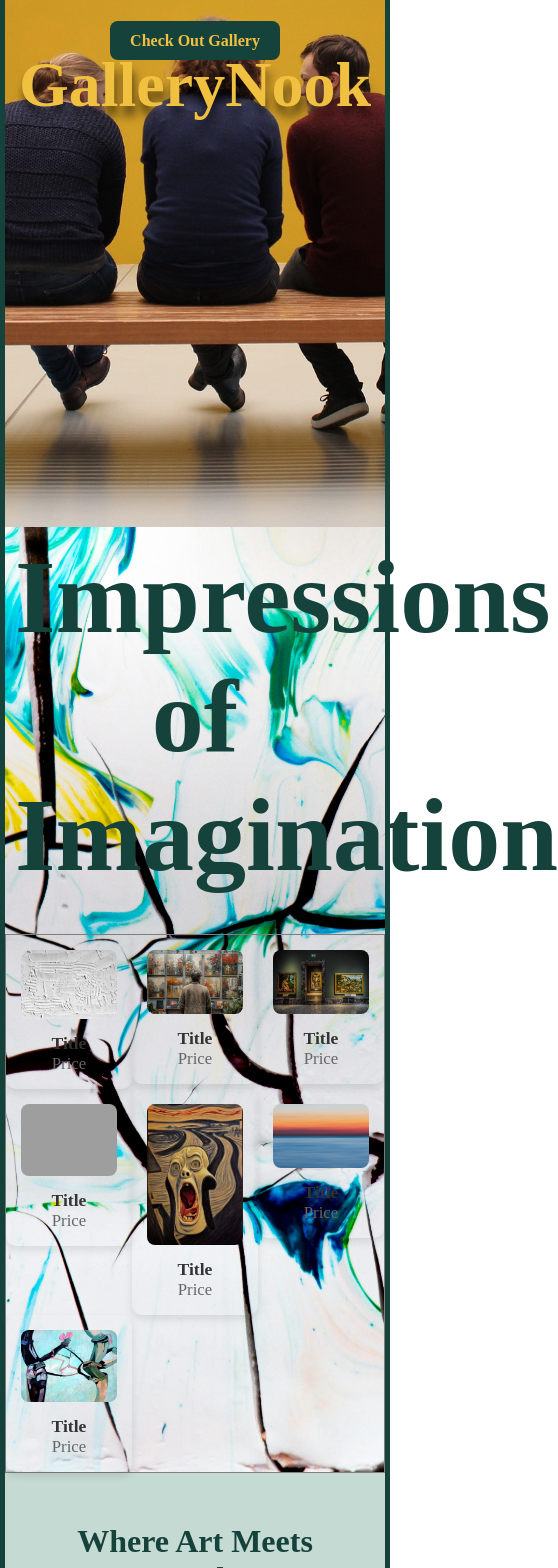
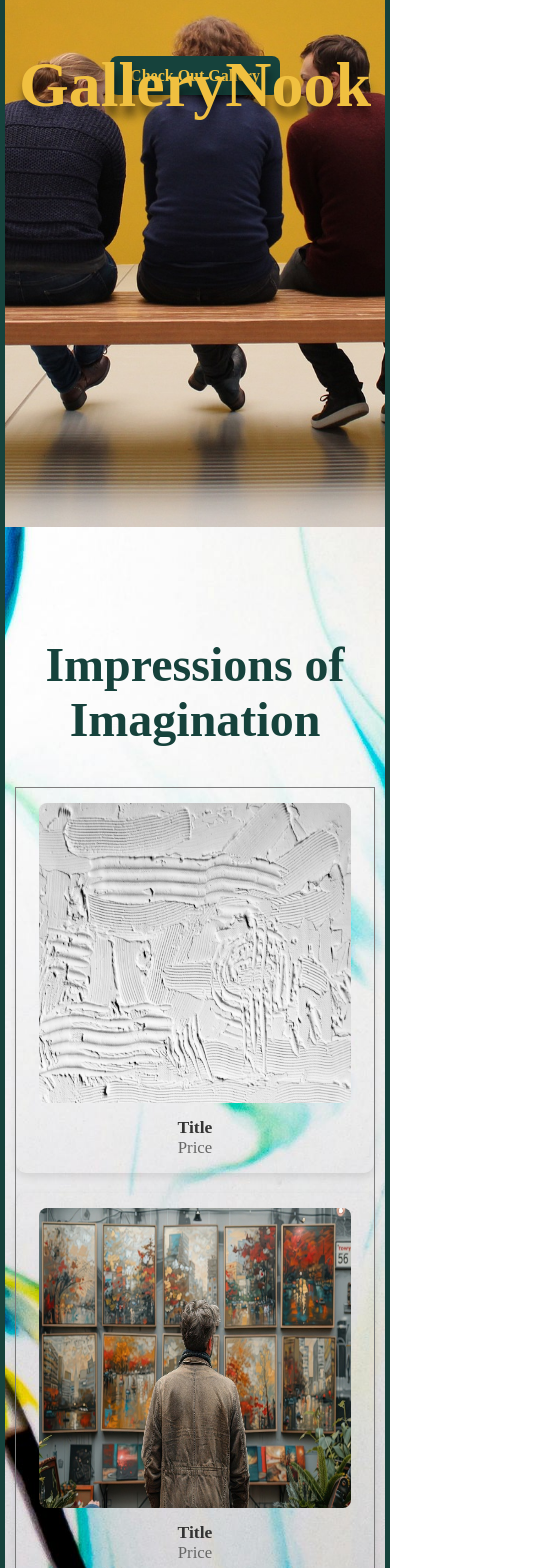
Before and after one commit to Dev-Mfundo/GalleryNook, a React (Vite) app: page / in a window 390 px wide. Shown: the part 432-2000 px from the top of the page, 558 px wide, since content can reach past the window. Built offline with nearby package versions, Linux system fonts and the light colour scheme; grey boxes are pictures that could not be loaded.

Commit message:
saving progress: part 2- gallery and portraits responsive left with sizing imgs then take images put them in a an array/object still figuring that out.

```diff
--- a/src/App.css
+++ b/src/App.css
@@ -172,7 +172,9 @@ main{
   color: #33333356;
   font-size: 7rem;
 }
-
+#checkOut{
+  margin-top: 35px;
+}
 @media only screen and (max-width: 768px) {
   .hero-images {
       flex-direction: column;
@@ -192,9 +194,11 @@ main{
   background-position: center;
   background-repeat: no-repeat;
   background-size: cover;
+  padding: 50px 10px;
 }
 .gallery-section h2{
-  font-size: 6.5rem;
+  margin-top: 50px;
+  font-size: 3rem;
   font-weight: 600;
   text-align: center;
   padding: 10px;
@@ -204,6 +208,7 @@ main{
 .gallery-grid{
   display: grid;
   grid-template-columns: repeat(3,1fr);
+  gap: 20px;
   border: 1px solid grey;
 }
 
@@ -222,10 +227,16 @@ main{
 
 .portraits-section {
   min-height: 100vh;
-  padding: 50px;
+  background-color: #000000;
+  background-image: url("/pexels-steve-1476505.jpg");
+  background-position: center;
+  background-repeat: no-repeat;
+  background-size: cover;
+  padding: 70px 10px;
 }
 
 .portraits-section h2 {
+  margin-top: 50px;
   text-align: center;
   font-size: 3rem;
   color: #16423C;
@@ -237,6 +248,7 @@ main{
   display: grid;
   grid-template-columns: repeat(3, 1fr);
   gap: 20px;
+  border: 1px solid grey;
 }
 
 .items {
@@ -245,16 +257,15 @@ main{
   border-radius: 10px;
   text-align: center;
   height: fit-content;
-  transition: 0.2s;
+  transition: transform 0.3s ease;
 }
 .items img:hover{
-  position: absolute;
-  right: 40%;
-  width: 40%;
+  transform: scale(1.05);
+  z-index: inherit;
 }
 .items img {
-  width: 100%;
-  height: auto;
+  width: 95%;
+  height: 300px;
   border-radius: 8px;
 }
 
@@ -271,17 +282,17 @@ main{
 
 
 @media only screen and (max-width: 1024px) {
-  .portraits-grid {
+  .gallery-grid , .portraits-grid {
       grid-template-columns: repeat(2, 1fr);
   }
 }
 
 @media only screen and (max-width: 768px) {
-  .portraits-grid {
+  .gallery-grid , .portraits-grid {
       grid-template-columns: 1fr;
   }
 
-  .portraits-section h2 {
+  .gallery-grid h2, .portraits-section h2 {
       font-size: 2rem;
   }
 }
@@ -311,7 +322,6 @@ main{
 .form-group input,
 .form-group textarea,
 .form-group select {
-  width: 100%;
   padding: 10px;
   border: 1px solid #ccc;
   border-radius: 4px;
--- a/src/components/Gallery.jsx
+++ b/src/components/Gallery.jsx
@@ -39,13 +39,6 @@ const Gallery=()=>{
                 </nav>
             </div>
             <div className="items">
-                <img src="/pexels-abdghat-1631677.jpg" alt=""/>
-                <nav>
-                    <h4>Title</h4>
-                    <p>Price</p>
-                </nav>
-            </div>
-            <div className="items">
                 <img src="/berlin-wall-745073_640.jpg" alt=""/>
                 <nav>
                     <h4>Title</h4>
--- a/src/components/Hero.jsx
+++ b/src/components/Hero.jsx
@@ -12,7 +12,7 @@ const Hero = () => {
                 <div className="hero-image-container">
                     <div className="heroImg02"></div>
                 </div>
-                <a href="#gallery"><button>Check Out Gallery</button></a>
+                <a href="#gallery" id="checkOut"><button>Check Out Gallery</button></a>
             </div>
         </section>
     );
--- a/src/components/Portrait.jsx
+++ b/src/components/Portrait.jsx
@@ -4,35 +4,42 @@ const Portrait = () => {
             <h2>Where Art Meets Soul</h2>
             <div className="portraits-grid">
             <div className="items">
-                    <img src="#" alt="Portrait 1"/>
+                <img src="/pexels-steve-1774986.jpg" alt=""/>
                 <nav>
                     <h4>Title</h4>
                     <p>Price</p>
                 </nav>
             </div>
             <div className="items">
-                    <img src="#" alt="Portrait 2"/>
+                <img src="/ai-generated-8866054w_1280.jpg" alt=""/>
                 <nav>
                     <h4>Title</h4>
                     <p>Price</p>
                 </nav>
             </div>
             <div className="items">
-                    <img src="#" alt="Portrait 3"/>
+                <img src="/pinacoteca-di-brera-3643244_640.jpg" alt=""/>
                 <nav>
                     <h4>Title</h4>
                     <p>Price</p>
                 </nav>
             </div>
             <div className="items">
-                    <img src="#" alt="Portrait 4"/>
+                <img src="/pexels-steve-1266808.jpg" alt=""/>
                 <nav>
                     <h4>Title</h4>
                     <p>Price</p>
                 </nav>
             </div>
             <div className="items">
-                    <img src="#" alt="Portrait 5"/>
+                <img src="/art-7484806_640.jpg" alt=""/>
+                <nav>
+                    <h4>Title</h4>
+                    <p>Price</p>
+                </nav>
+            </div>
+            <div className="items">
+                <img src="/berlin-wall-745073_640.jpg" alt=""/>
                 <nav>
                     <h4>Title</h4>
                     <p>Price</p>
```
Lines whose indentation alone changed are shown as unchanged.
